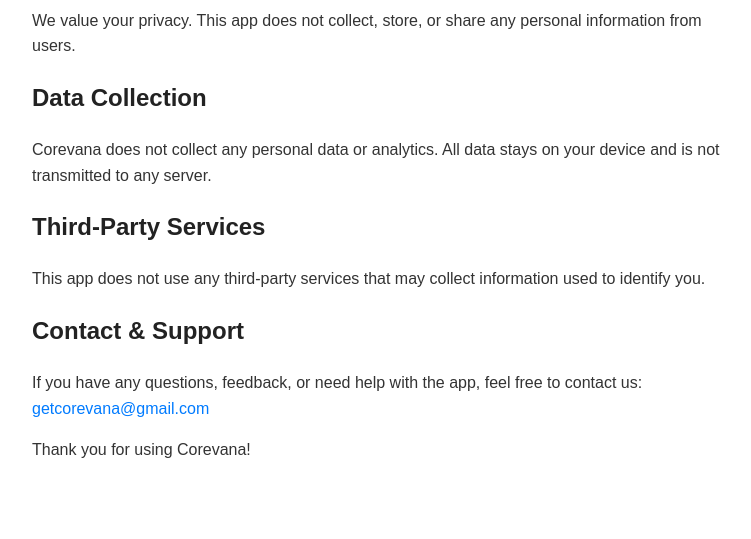
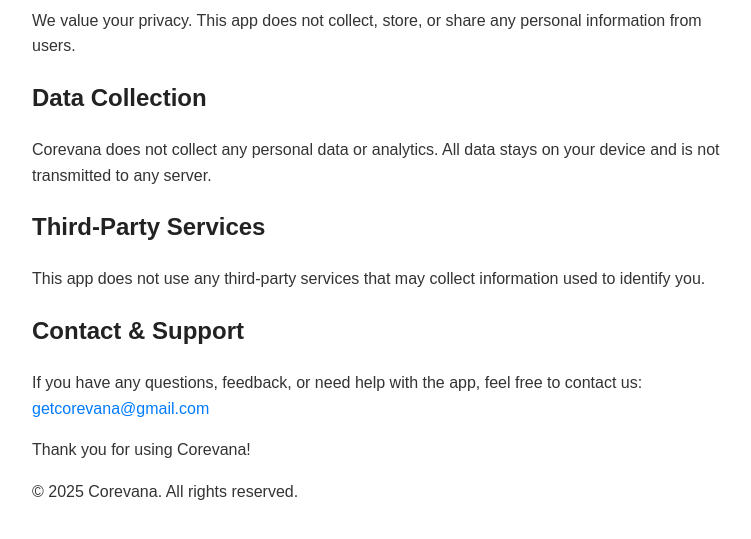
Before and after one commit to nitinjainsj/getcorevana, a plain HTML site: page index.html in a window 1280 px wide. Shown: the part 105-644 px from the top of the page, without its empty margins (258-1009 px from the left). Drawn offline with Linux system fonts and the light colour scheme.

Commit message:
Add copyright

```diff
--- a/index.html
+++ b/index.html
@@ -26,5 +26,9 @@
   <p>If you have any questions, feedback, or need help with the app, feel free to contact us: <a href="mailto:[getcorevana@gmail.com]">getcorevana@gmail.com</a></p>
 
   <p>Thank you for using Corevana!</p>
+
+ <footer>
+    &copy; 2025 Corevana. All rights reserved.
+  </footer>
 </body>
 </html>
```
